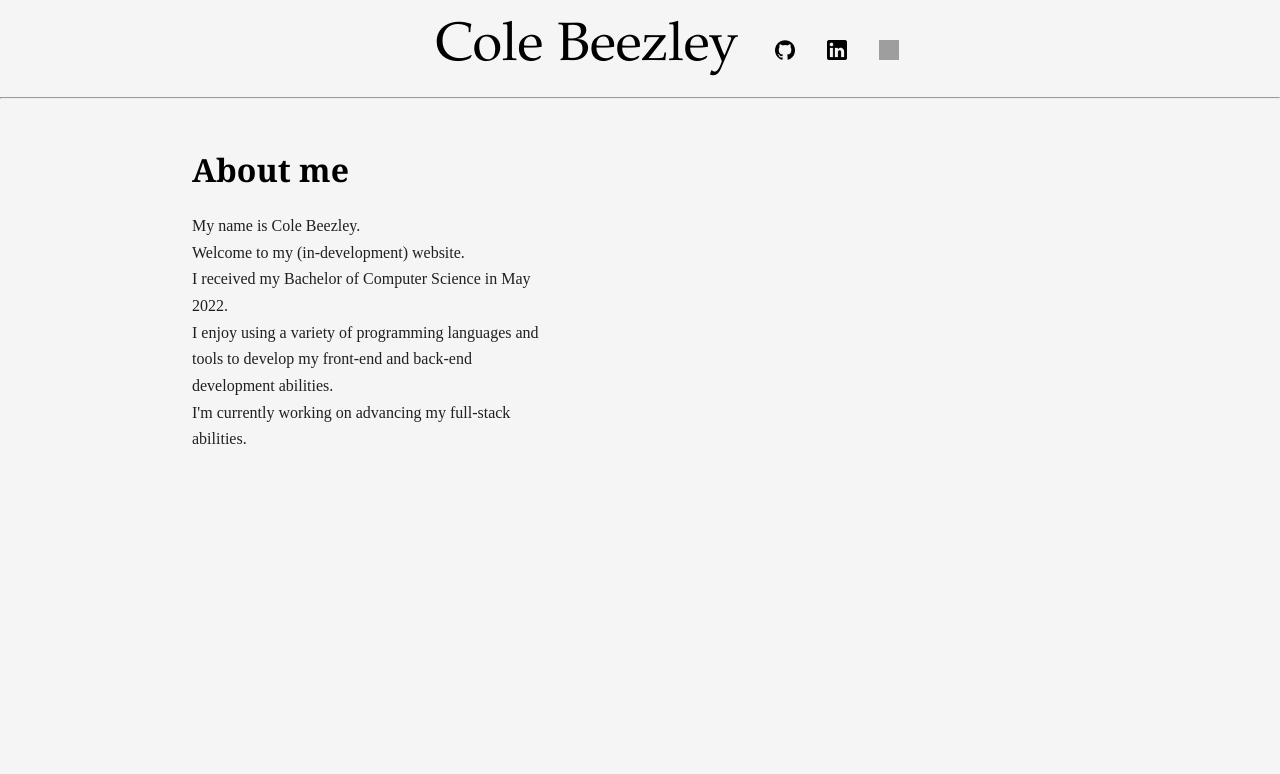
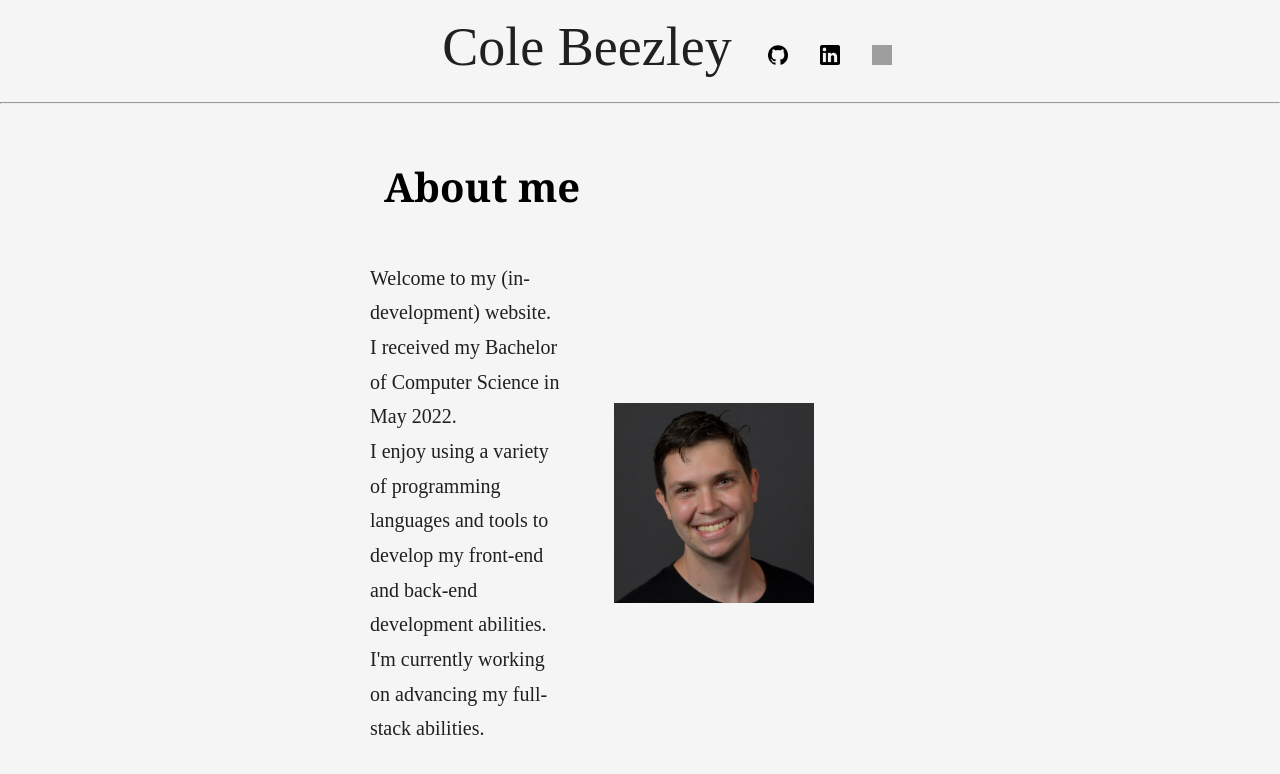
Before and after one commit to onodeloc/portfolio2, a React (Create React App) app: page / in a window 1280 px wide. Shown: the top 774 px of the page. Built offline with nearby package versions, Linux system fonts and the light colour scheme; grey boxes are pictures that could not be loaded; the HTML template or start-up script is replaced by a standard one.

Commit message:
Added a picture, messed with containers

```diff
--- a/src/components/About.js
+++ b/src/components/About.js
@@ -7,13 +7,19 @@ const About = () => (
   <div>
     <br></br>
     <h1 className="about">About me</h1>
+    <div id='container'>
+
       <p id="two">
-      My name is Cole Beezley.<br></br>
+
         Welcome to my (in-development) website.<br></br>
         I received my Bachelor of Computer Science in May 2022.<br></br>
         I enjoy using a variety of programming languages and tools to develop my front-end and back-end development abilities.<br></br>
         I'm currently working on advancing my full-stack abilities.
       </p>
+
+      <img src="/images/headshot2.jpg" alt="" style={{ width: 200, height: 200 }} />
+    </div>
+
   </div>
 );
 
--- a/src/components/gen.css
+++ b/src/components/gen.css
@@ -3,26 +3,17 @@ body {
 }
 
 a {
-  color: #000000;
   font-family: "Garamond";
   padding: 14px 16px;
-  text-decoration: none;
   font-size: 54px;
 }
 
 big {
-  color: #000000;
-  font-family: "Garamond";
   padding: 14px 20px;
-  text-decoration: none;
   font-size: 54px;
 }
 
-h1 {
-  font-family: "Georgia";
-  color: rgb(0, 0, 0);
-  margin-left: 15%;
-}
+
 
 p {
   font-family: "Times New Roman", Times, serif;
@@ -30,18 +21,34 @@ p {
   margin-left: 50px;
 }
 
+h1 {
+  font-size: 40px;
+  font-family: "Georgia";
+  color: rgb(0, 0, 0);
+  display: flex;
+  align-items: center;
+  margin-left: 30%;
+}
+
+#container {
+  display: flex;
+  align-items: center;
+  margin-left: 25%;
+}
+
+#container p {
+  margin-right: 1em;
+}
+
+#container img {
+  margin-left: 2em;
+}
 
 #two {
+  font-size: 20px;
   font-family: "Times New Roman", Times, serif;
   color: rgb(32, 32, 32);
-  margin-left: 15%;
-  inline-size: 350px;
+  inline-size: 20%;
   overflow-wrap: break-word;
-  line-height: 20pt;
+  line-height: 26pt;
 }
-
-h2 {
-  font-family: "Georgia", Times, serif;
-  color: rgb(32, 32, 32);
-  margin-left: 0px;
-}
```
Also changed, not shown: public/images/Headshot2.jpg (added). Lines whose indentation alone changed are shown as unchanged.
